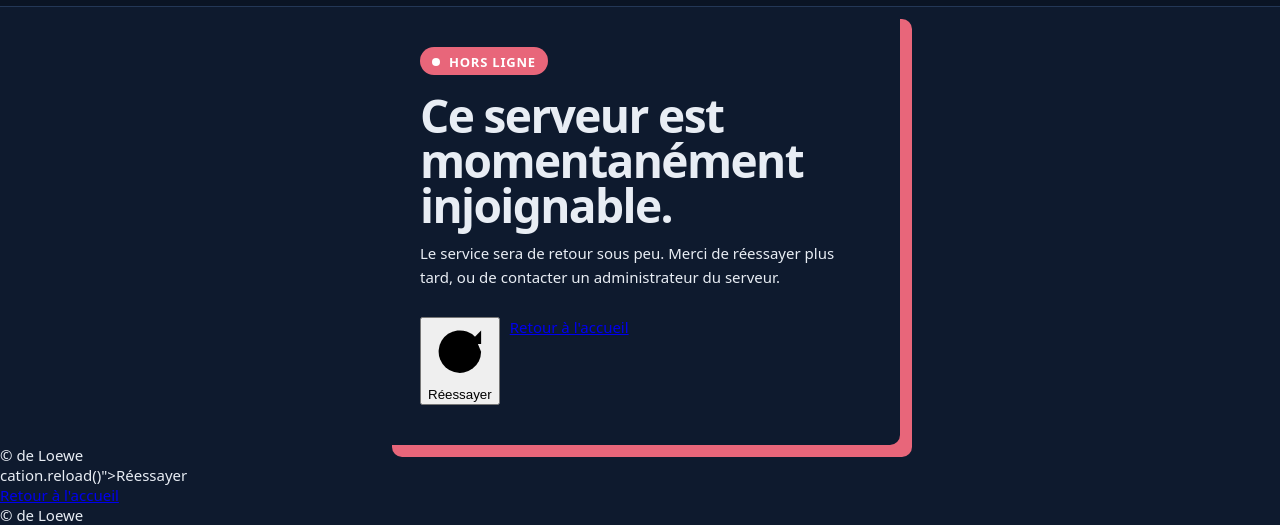
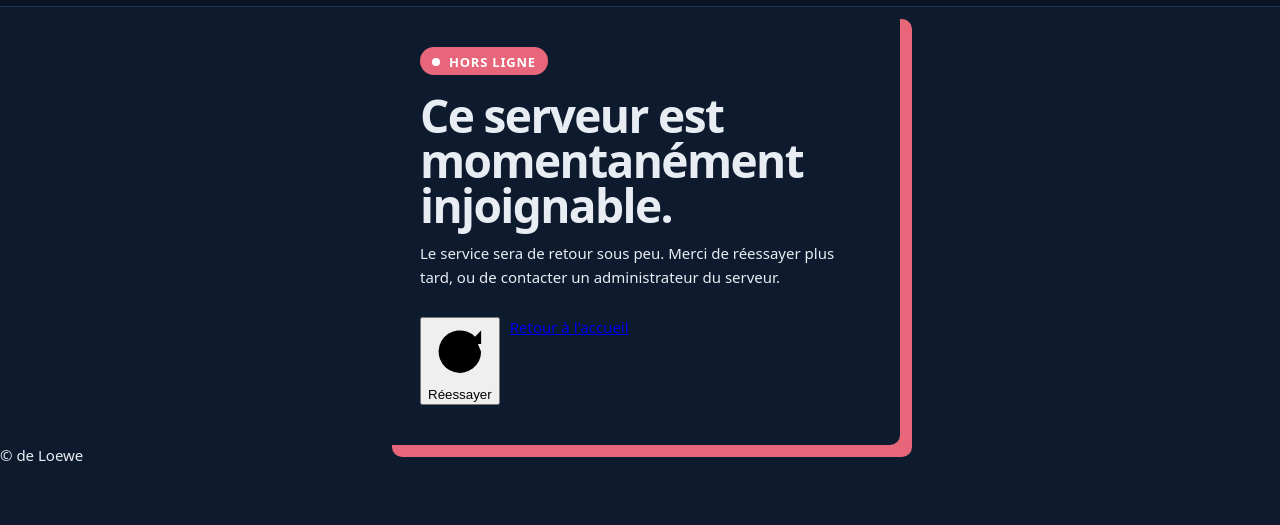
Before and after one commit to RemiDeLoewe/deLoeweWebsite, a plain HTML site: page down.html in a window 1280 px wide. Shown: the part 848-1373 px from the top of the page. After the commit the page ends 1313 px from the top, so only its background shows below. Drawn offline with Linux system fonts and the light colour scheme.

Commit message:
Remove footer and main content from down.html
Removed footer and main section from down.html

```diff
--- a/down.html
+++ b/down.html
@@ -526,16 +526,3 @@ main {
 </script>
 </body>
 </html>
-
-cation.reload()">Réessayer</button>
-            <a class="btn btn-discret" href="https://deloewe.com">Retour à l'accueil</a>
-        </div>
-    </div>
-</main>
-
-<footer class="pied">
-    © de Loewe
-</footer>
-
-</body>
-</html>
```
